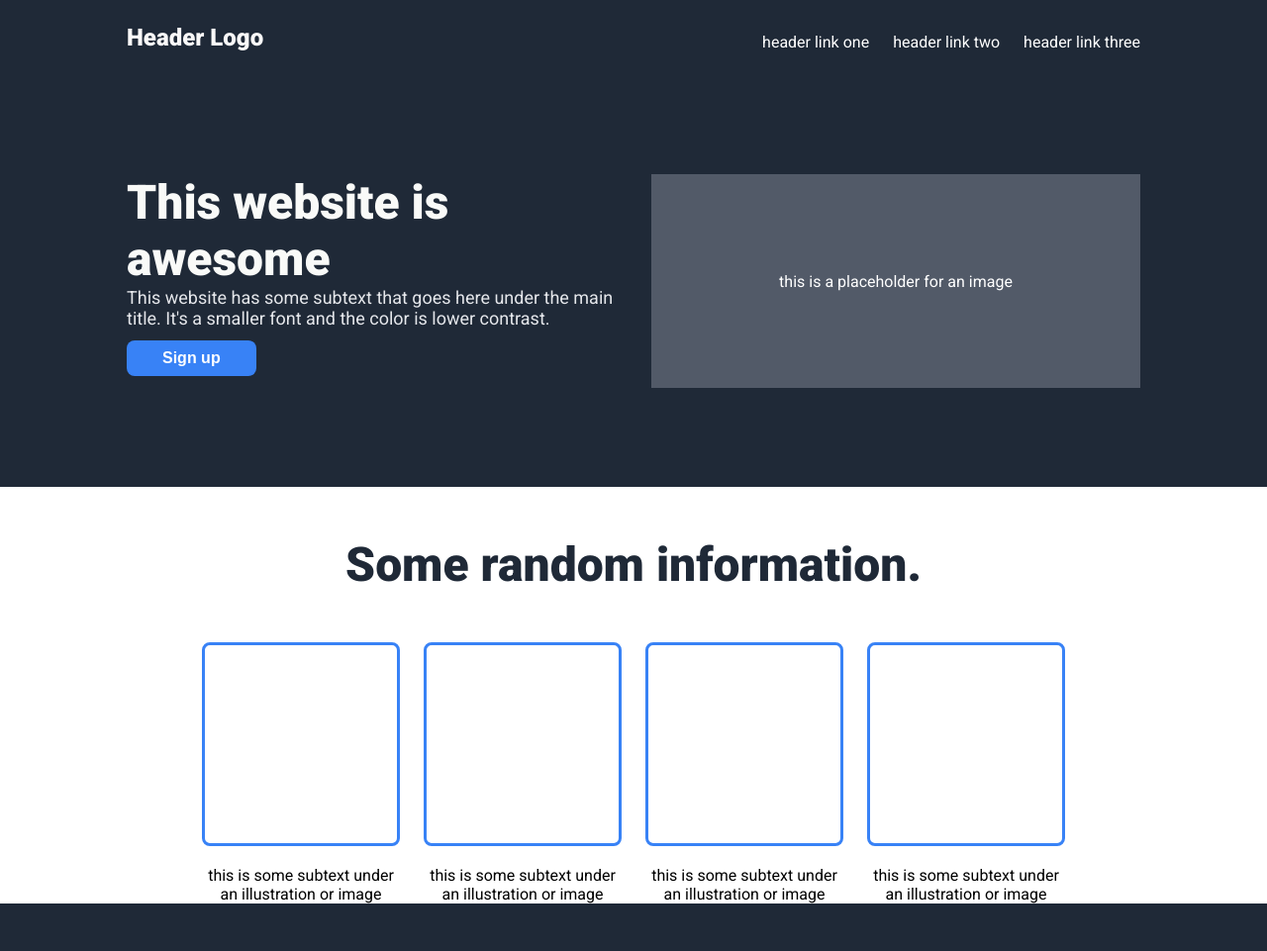
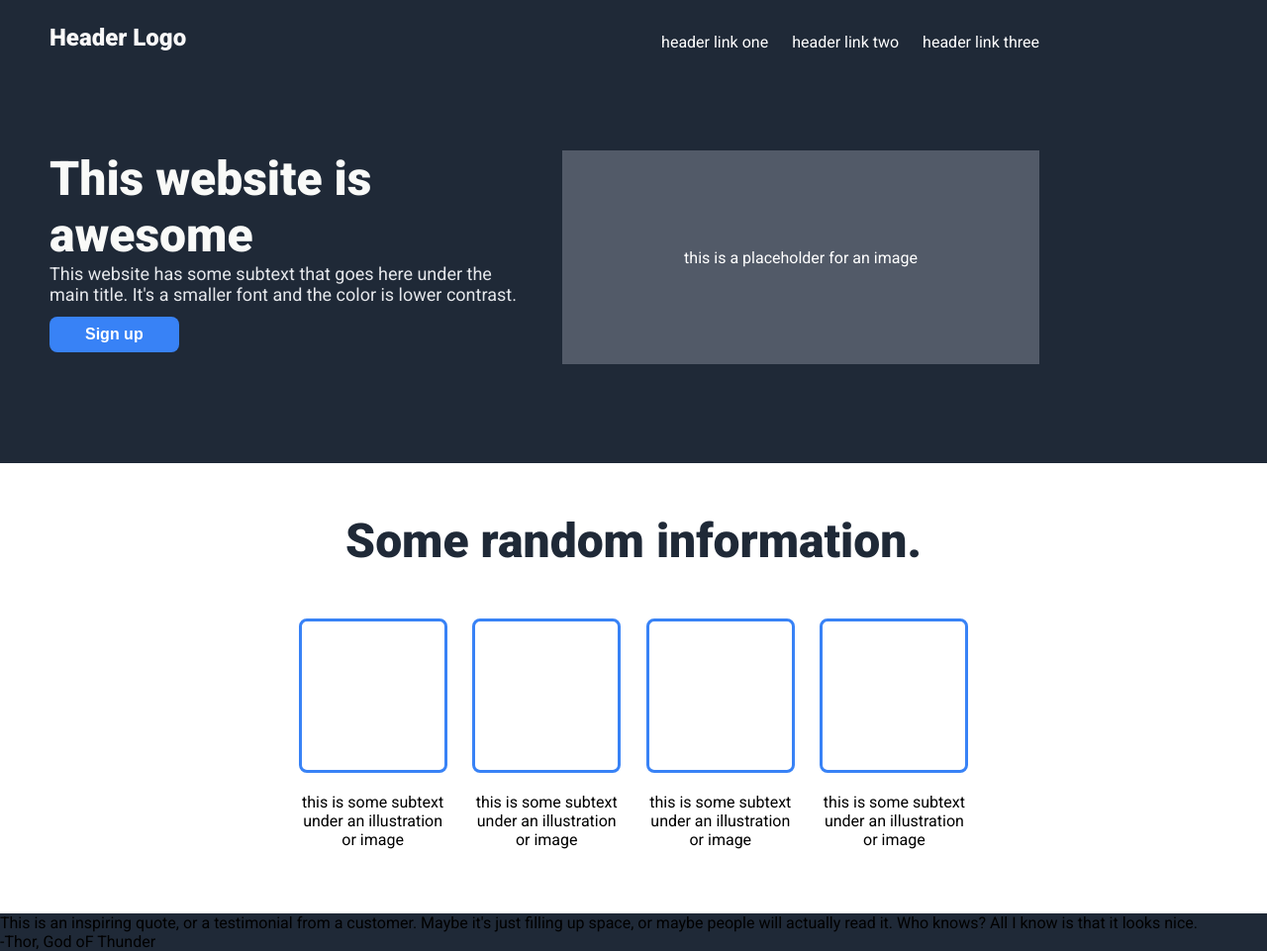
Before and after one commit to moss-3c/odin-landing-page, a plain HTML site: page index.html in a window 1280 px wide. Shown: the whole page at 99% size. Before the commit the page ends 913 px from the top, so only its background shows below. Drawn offline with Linux system fonts and the light colour scheme.

Commit message:
Add separate background div around colored sections to control content padding and bg color separately

```diff
--- a/index.html
+++ b/index.html
@@ -18,7 +18,7 @@
       </ul>
    </div>
 
-   <div class="awesome-section">
+  <div class="awesome-container">
       <div class="awesome-left">
         <div class="awesome-title">This website is awesome</div>
         <div class="awesome-subtext">This website has some subtext that goes here under the main title. It's a smaller font and the color is lower contrast.</div>
@@ -27,9 +27,11 @@
       <div class="temp-img">this is a placeholder for an image</div>
    </div>
 
+   <div class="white background">
+    <div class="info-title">Some random information.</div>
+  </div>
 
-    <div class="info-title">Some random information.</div>
-
+  <div class="white background">
     <div class="info-container">
       <div class="info-tile">
         <div class="info-img"></div>
@@ -48,7 +50,14 @@
         <div class="info-text">this is some subtext under an illustration or image</div>
       </div>
     </div>
+  </div>
 
+    <div class="quote-container">
+      <div class="quote">
+        This is an inspiring quote, or a testimonial from a customer. Maybe it's just filling up space, or maybe people will actually read it. Who knows? All I know is that it looks nice.
+      </div>
+      <div class="quote-author">-Thor, God oF Thunder</div>
+    </div>
 
 </body>
 </html>
--- a/styles.css
+++ b/styles.css
@@ -3,21 +3,11 @@
 body {
     font-family: Roboto, serif;
     background-color: #1f2937;
-    display: flex;
-    flex-direction: column;
     margin: 0;
-}
-
-
-
-a {
-    color: white;
-    text-decoration: none;
 }
 
 .header {
     display: flex;
-    flex: 1;
     align-items: end;
     margin: 24px 0;
 }
@@ -39,7 +29,12 @@ a {
     color: #e5e7eb;
 }
 
-.awesome-section {
+a {
+    color: white;
+    text-decoration: none;
+}
+
+.awesome-container {
     display: flex;
     margin: 100px 0;
     gap: 36px;
@@ -82,7 +77,6 @@ button {
 .info-title {
     display: flex;
     justify-content: center;
-    background-color: white;
     color: #1f2937;
     font-weight: 900;
     font-size: 48px;
@@ -91,20 +85,20 @@ button {
 
 .info-container {
     display: flex;
-    background-color: white;
-    gap: 24px;
+    gap: 2vw;
     justify-content: center;
 }
 
 .info-tile {
-    max-width: 200px;
+    max-width: 150px;
+    padding-bottom: 65px;
 }
 
 .info-img {
     border: #3882f6;
     border-style: solid;
     border-radius: 8px;
-    min-height: 200px;
+    min-height: 150px;
     flex: 0;
 }
 
@@ -114,6 +108,18 @@ button {
 }
 
 
-.header, .awesome-section, .info-container {
-    padding: 0 10vw;
+.header, .awesome-container, .info-container {
+    max-width: 1000px;
+    padding: 0 50px;
+    /* 10vw half-screen, 25vw full-screen */
 }
+
+.background {
+    display: flex;
+    width: 100%;
+    justify-content: center;
+}
+
+.white {
+    background-color: white;
+}
```
Lines whose indentation alone changed are shown as unchanged.
